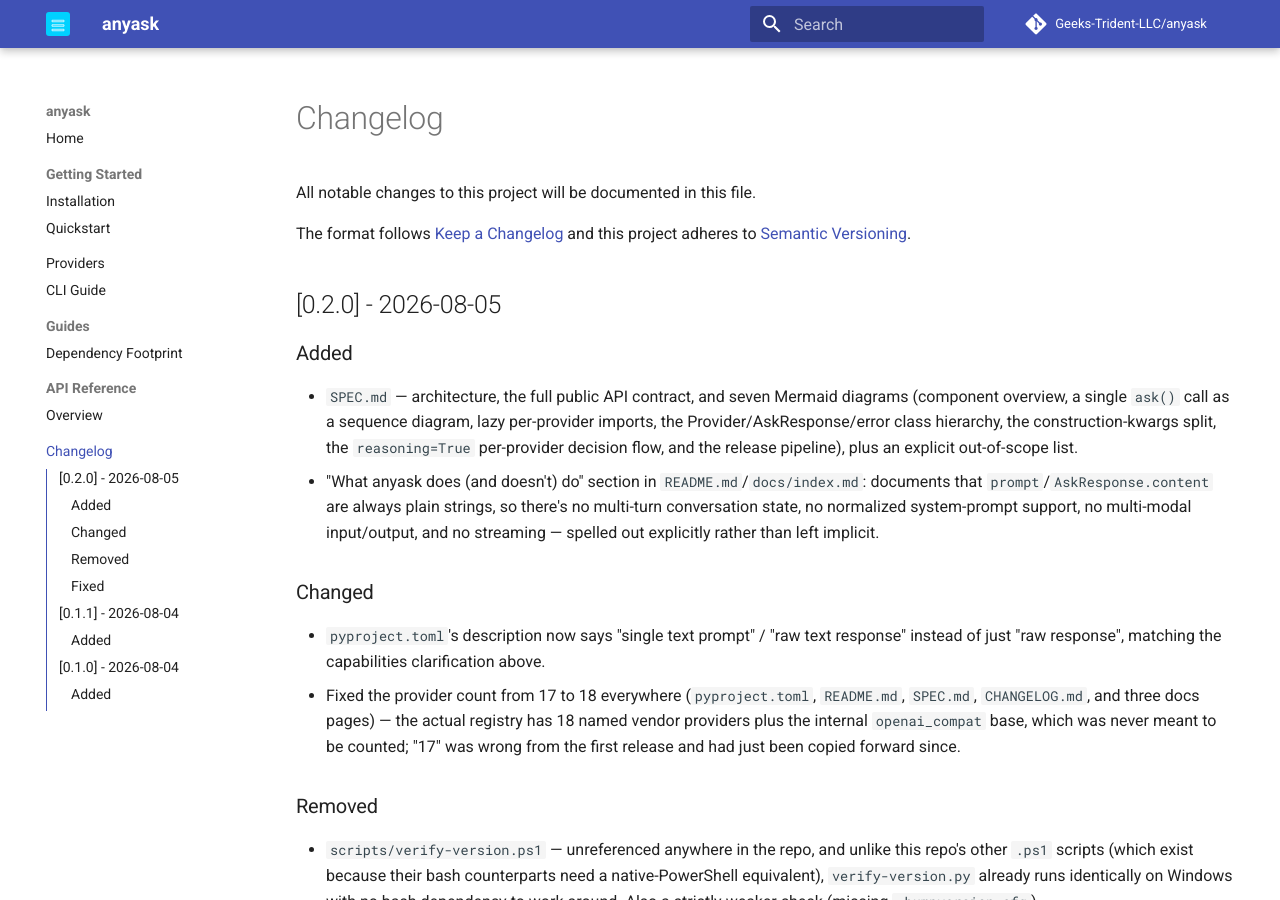
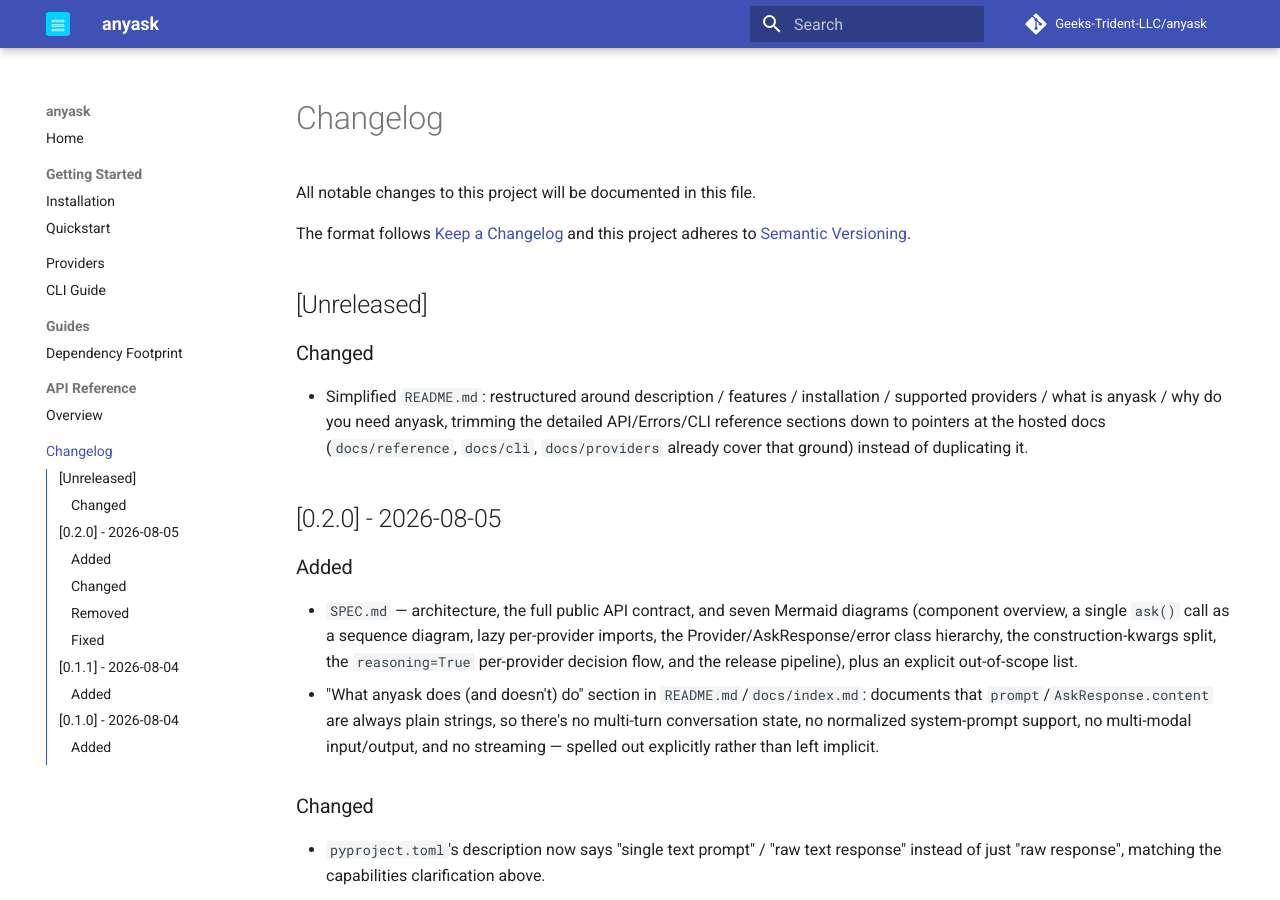
Before and after one commit to Geeks-Trident-LLC/anyask, an MkDocs documentation site: the page built from docs/changelog.md, in a window 1280 px wide and 900 px high. Built offline with MkDocs 1.6.1 and Material for MkDocs 9.7.7, drawn with Linux system fonts in a browser that asks for light colours; comment, search, counter and statistics services are not loaded.

Commit message:
docs: add CHANGELOG entry for README simplification

```diff
--- a/docs/changelog.md
+++ b/docs/changelog.md
@@ -4,6 +4,15 @@
 
 The format follows [Keep a Changelog](https://keepachangelog.com/en/1.0.0/)
 and this project adheres to [Semantic Versioning](https://semver.org/).
+
+## [Unreleased]
+
+### Changed
+- Simplified `README.md`: restructured around description / features /
+  installation / supported providers / what is anyask / why do you need
+  anyask, trimming the detailed API/Errors/CLI reference sections down to
+  pointers at the hosted docs (`docs/reference`, `docs/cli`,
+  `docs/providers` already cover that ground) instead of duplicating it.
 
 ## [0.2.0] - 2026-08-05
 
```
Also changed, not shown: CHANGELOG.md (+9 -0 lines).
